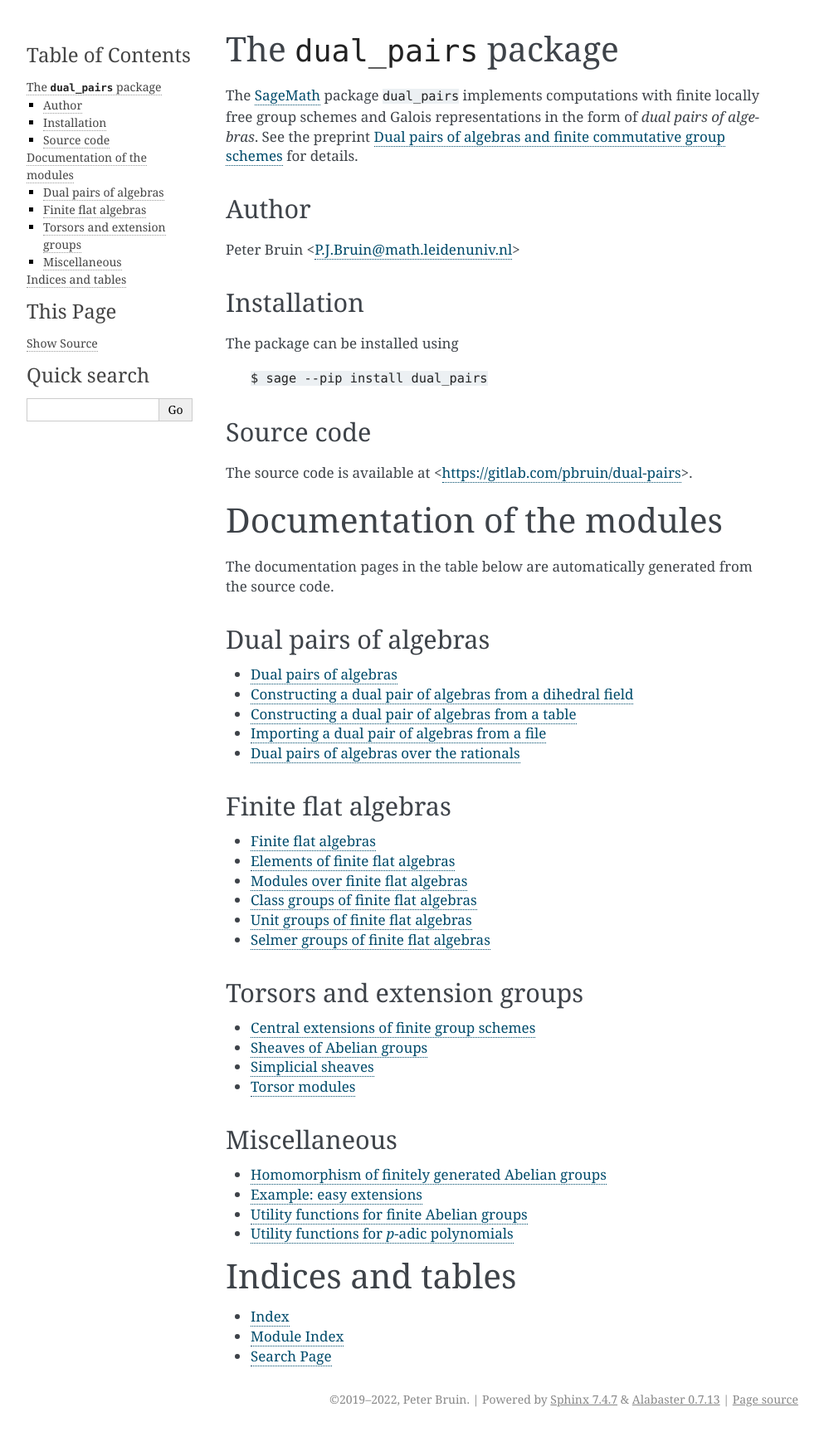
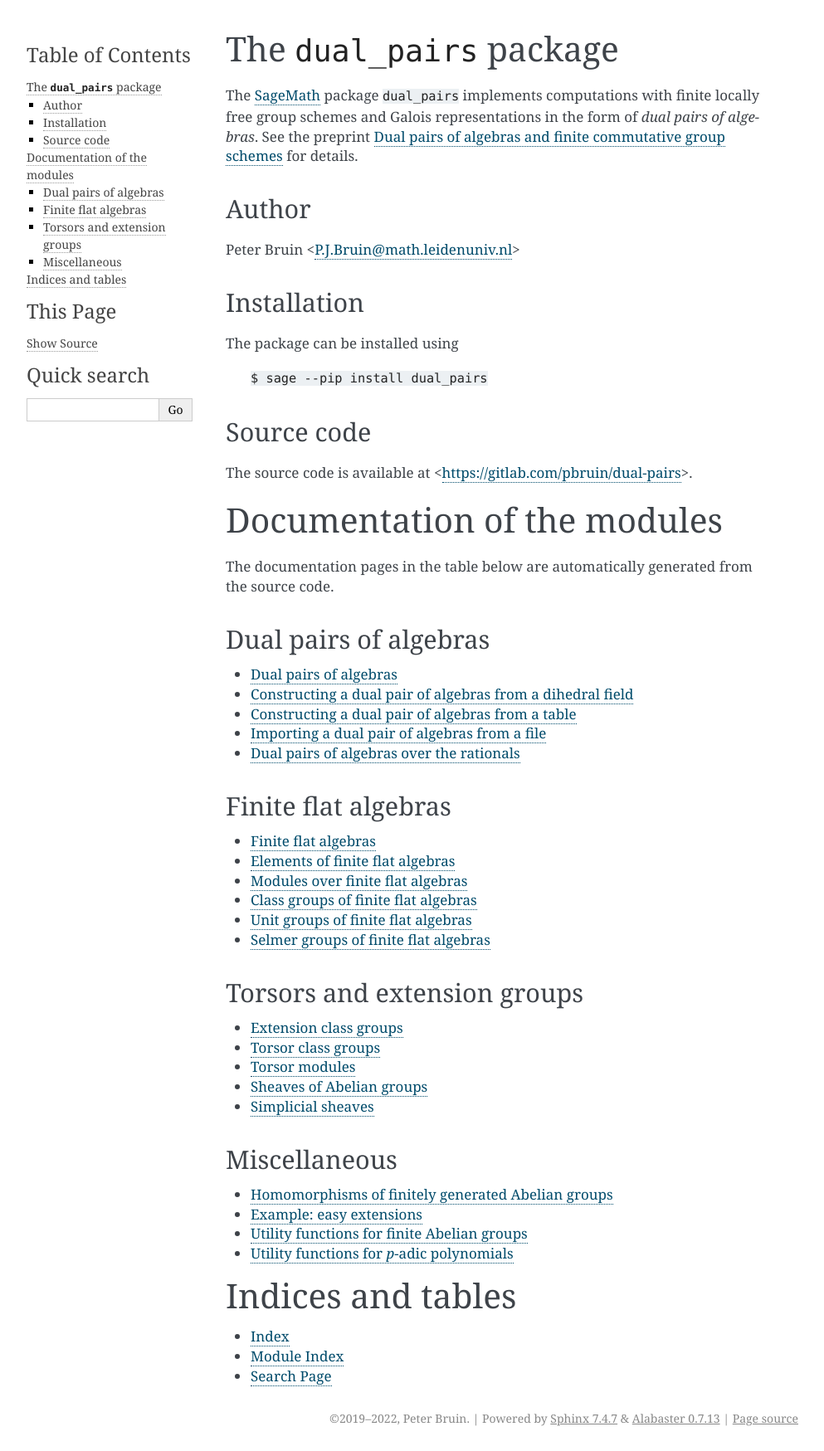
Before and after one commit to passagemath/passagemath-pkg-dual-pairs, a Sphinx documentation site: the page built from doc/index.rst, in a window 1280 px wide. Shown: the whole page at 83% size, without its empty margins (148-1141 px from the left). Built offline with Sphinx 7.4.7, drawn with Linux system fonts in a browser that asks for light colours; before the commit the page ends 1726 px from its top, so only the background shows below that.

Commit message:
documentation additions/changes

```diff
--- a/doc/abelian_group_homomorphism.rst
+++ b/doc/abelian_group_homomorphism.rst
@@ -1,5 +1,5 @@
-Homomorphism of finitely generated Abelian groups
-=================================================
+Homomorphisms of finitely generated Abelian groups
+==================================================
 
 .. automodule:: dual_pairs.abelian_group_homomorphism
    :members:
--- a/doc/ext_group.rst
+++ b/doc/ext_group.rst
@@ -1,5 +1,5 @@
-Central extensions of finite group schemes
-==========================================
+Extension class groups
+======================
 
 .. automodule:: dual_pairs.ext_group
    :members:
--- a/doc/index.rst
+++ b/doc/index.rst
@@ -69,9 +69,10 @@ Torsors and extension groups
    :maxdepth: 2
 
    ext_group
+   torsor_class_group
+   torsor_pair
    abelian_sheaf
    simplicial_sheaf
-   torsor_pair
 
 Miscellaneous
 -------------
--- /dev/null
+++ b/doc/torsor_class_group.rst
@@ -0,0 +1,5 @@
+Torsor class groups
+===================
+
+.. automodule:: dual_pairs.torsor_class_group
+   :members:
```
